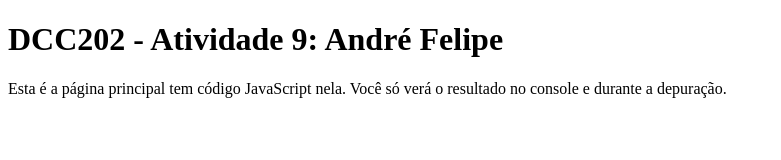
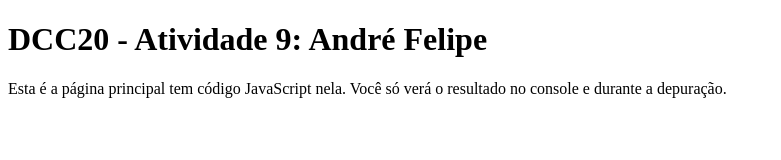
Before and after one commit to ufjf-dcc202/ufjf-dcc202-2023-3-a-atv9-AndreFelipe2611, a website: page index.html in a window 1280 px wide. Shown: the whole page, without its empty margins (0-781 px from the left). Drawn offline with Linux system fonts and the light colour scheme.

Commit message:
index.html finalizado

```diff
--- a/index.html
+++ b/index.html
@@ -7,7 +7,7 @@
 </head>
 <body>
     <main>
-        <h1>DCC202 - Atividade 9: André Felipe</h1>
+        <h1>DCC20 - Atividade 9: André Felipe</h1>
         <p>Esta é a página principal tem código JavaScript nela. Você só verá o resultado no console e durante a depuração.</p>
     </main>
 
```
